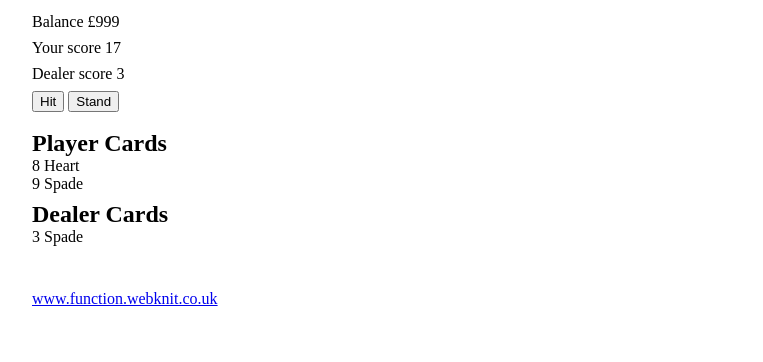
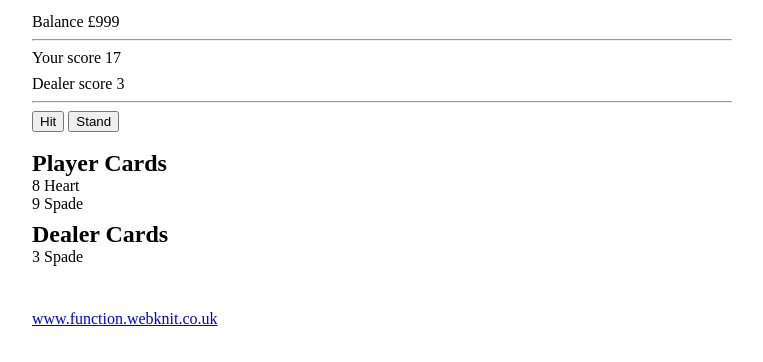
Before and after one commit to webknit/blackjack, a plain HTML site: page index.html in a window 1280 px wide. Both pictures are taken after a click on the button "£1". Shown: the part 72-434 px from the top of the page, without its empty margins (258-1021 px from the left). Drawn offline with nearby package versions, Linux system fonts and the light colour scheme.

Commit message:
tweaking functionality

```diff
--- a/index.html
+++ b/index.html
@@ -20,10 +20,14 @@
 
 		<div class="scores-box">
 
+			<hr>
+
 			<p>Your score <span id="your-score">0</span></p>
 			<p>Dealer score <span id="dealer-score">0</span></p>
 
 		</div>
+
+		<hr>
 
 		<div class="amount-box">
 
--- a/script.js
+++ b/script.js
@@ -43,7 +43,7 @@ Webknit.Blackjack = function() {
 	var dealerScoreValue = 0;
 	var cardValue = 0;
 	var gotAnAce = false;
-	var stopDealing = 20;
+	var stopDealing = 9999999;
 
 	// Deal box
 	var dealBox = $('.deal-box');
@@ -264,6 +264,8 @@ Webknit.Blackjack = function() {
 
 		firstVal = false;
 
+		stopDealing = 999999;
+
 		for (var i=0; i<2; i++) {
 
 			// Take the first card and output it
```
